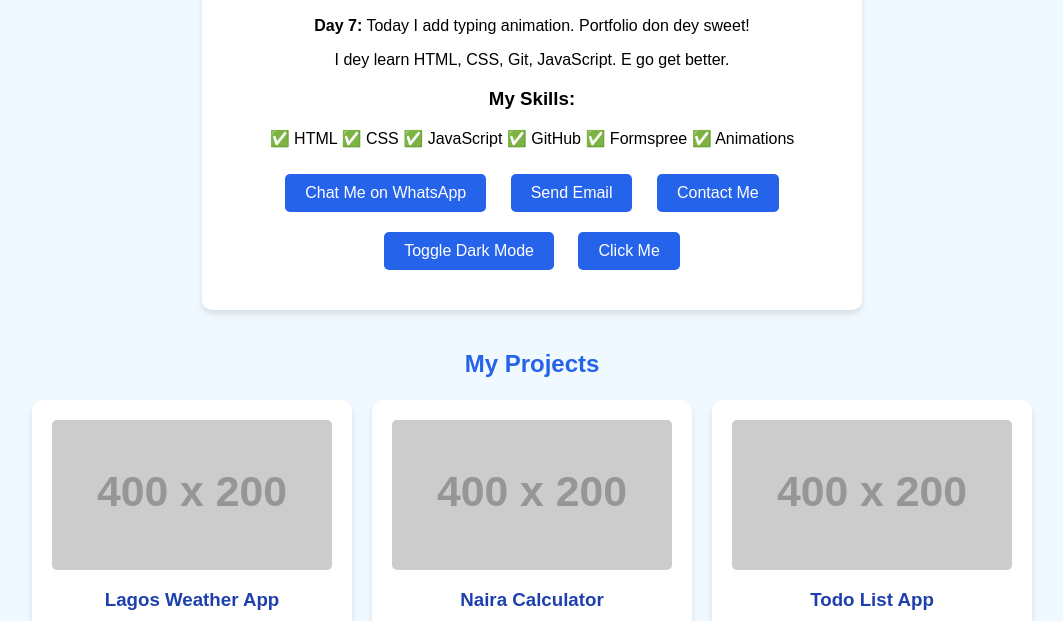
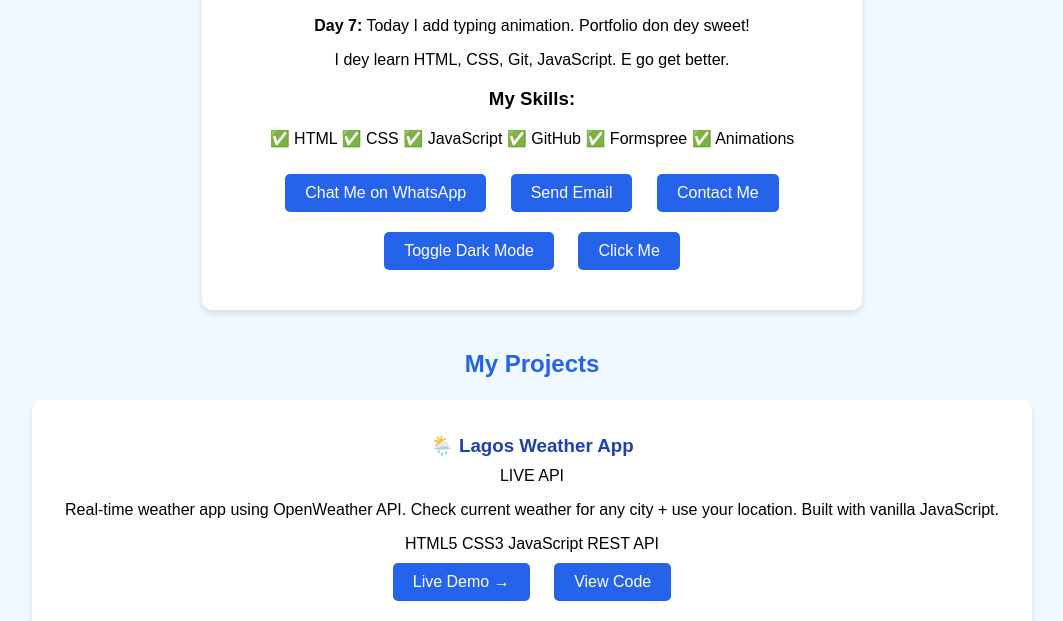
Before and after one commit to hunsa-noah/hunsanoah, a plain HTML site: page index.html in a window 1280 px wide. Shown: the part 161-782 px from the top of the page, without its empty margins (108-1171 px from the left). Drawn offline with Linux system fonts and the light colour scheme; placeholder pictures from the web are drawn by us.

Commit message:
Day 10: Linked real Weather App to portfolio

```diff
--- a/index.html
+++ b/index.html
@@ -182,12 +182,23 @@
   <!-- PROJECTS SECTION -->
   <div class="projects">
     <h2>My Projects</h2>
-    <div class="project-grid">
-      <div class="project-card">
-        <img src="https://placehold.co/400x200/2563eb/ffffff?text=Lagos+Weather+App" alt="Project 1">
-        <h3>Lagos Weather App</h3>
-        <p>Check Lagos weather with JavaScript API. Never get caught by rain again.</p>
-      </div>
+    <div class="project-card" data-aos="fade-up">
+  <div class="project-header">
+    <h3>🌦️ Lagos Weather App</h3>
+    <span class="badge">LIVE API</span>
+  </div>
+  <p>Real-time weather app using OpenWeather API. Check current weather for any city + use your location. Built with vanilla JavaScript.</p>
+  <div class="tech-stack">
+    <span>HTML5</span>
+    <span>CSS3</span>
+    <span>JavaScript</span>
+    <span>REST API</span>
+  </div>
+  <div class="project-links">
+    <a href="weather.html" target="_blank" class="btn-primary">Live Demo →</a>
+    <a href="https://github.com/hunsa-noah/hunsanoah/blob/main/weather.html" target="_blank" class="btn-secondary">View Code</a>
+  </div>
+</div>
 
       <div class="project-card">
         <img src="https://placehold.co/400x200/1e40af/ffffff?text=Naira+Calculator" alt="Project 2">
```
